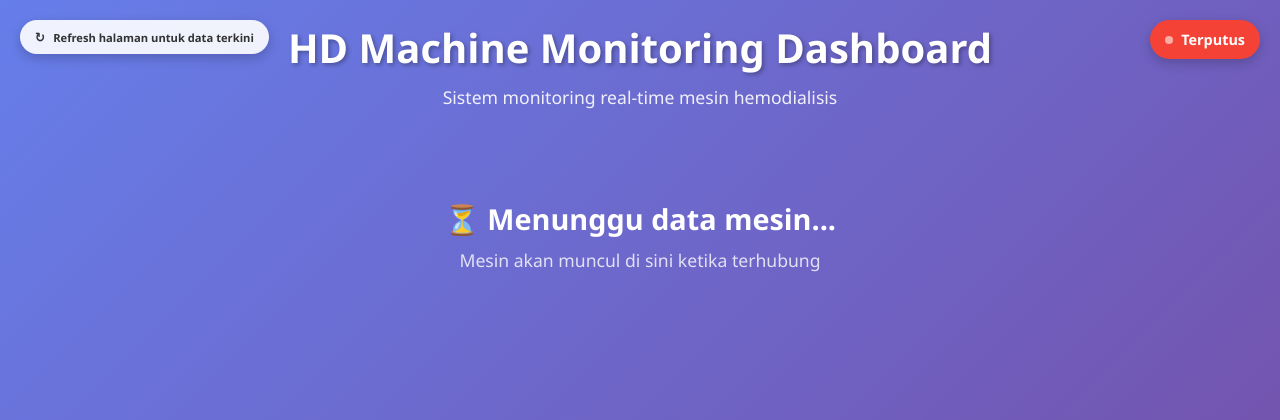
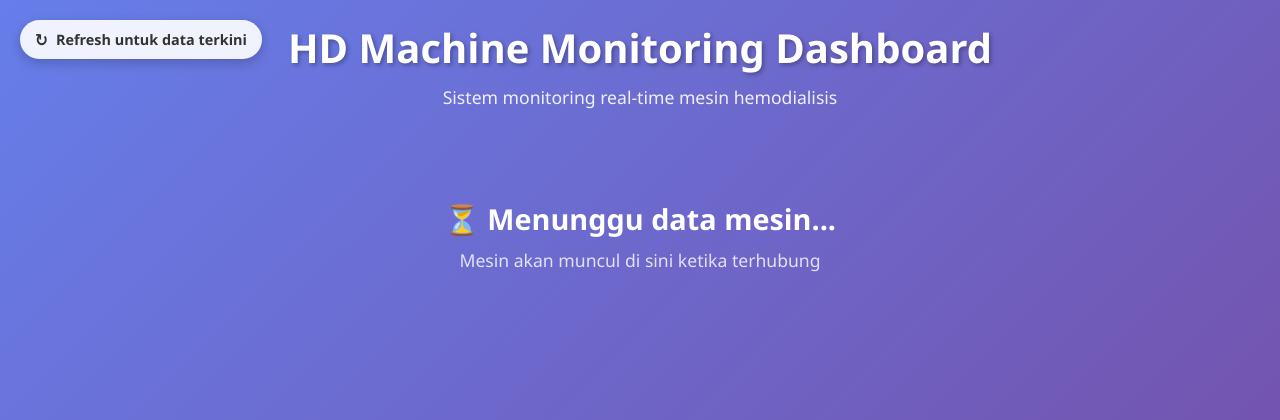
Before and after one commit to rifai-ahmad11/devmonitoring-hd, a Flask app: page / in a window 1280 px wide. Shown: the top 420 px of the page. Run offline with Flask 3, Linux system fonts and the light colour scheme; the visitor is signed in with stand-in values (Sample User, id 1); data that the repository does not hold is empty.

Commit message:
index.html, delete connection failed

```diff
--- a/templates/index.html
+++ b/templates/index.html
@@ -249,29 +249,6 @@
             opacity: 0.8;
         }
 
-        .connection-status {
-            position: fixed;
-            top: 20px;
-            right: 20px;
-            padding: 10px 15px;
-            border-radius: 20px;
-            font-size: 0.9em;
-            font-weight: bold;
-            display: flex;
-            align-items: center;
-            gap: 8px;
-            box-shadow: 0 4px 12px rgba(0, 0, 0, 0.2);
-        }
-
-        .connection-status.connected {
-            background-color: #4caf50;
-            color: white;
-        }
-
-        .connection-status.disconnected {
-            background-color: #f44336;
-            color: white;
-        }
 
         /* Refresh button di pojok kiri atas */
         .refresh-btn {
@@ -282,7 +259,7 @@
             color: #333;
             padding: 8px 15px;
             border-radius: 20px;
-            font-size: 0.7em;
+            font-size: 0.9em;
             font-weight: bold;
             display: flex;
             align-items: center;
@@ -573,13 +550,9 @@
     </div>
 
     <div class="refresh-btn" id="refreshButton">
-        <span class="refresh-icon">↻</span> Refresh halaman untuk data terkini
+        <span class="refresh-icon">↻</span> Refresh untuk data terkini
     </div>
 
-    <div class="connection-status disconnected" id="connectionStatus">
-        <span class="status-dot"></span>
-        <span id="statusText">Terputus</span>
-    </div>
 
     <!-- Maintenance Modal -->
     <div id="maintenanceModal" class="modal">
@@ -755,8 +728,6 @@
             const maintenanceCount = data.maintenance_count || 0;
 
             // Buat badge-badge
-            const errorCount = data.error_count || 0;
-
 
             const maintenanceBadgeHTML = maintenanceCount > 0 ?
                 `<span class="maintenance-badge" data-machine-id="${machineId}">⚠️ ${maintenanceCount} Maintenance</span>` : '';
@@ -777,10 +748,6 @@
                     </div>
                 </div>
                 <div class="machine-info">
-                    <div class="info-row">
-                        <span class="info-label">Total Kegagalan Koneksi</span>
-                        <span class="info-value ${errorCount > 0 ? 'error-value' : ''}">${errorCount}</span>
-                    </div>
                     <div class="info-row">
                         <span class="info-label">Jumlah Maintenance Diperlukan</span>
                         <span class="info-value ${maintenanceCount > 0 ? 'error-value' : ''}">${maintenanceCount}</span>
@@ -857,8 +824,6 @@
             const maintenanceCount = data.maintenance_count || 0;
 
             // Buat badge-badge
-            const errorCount = data.error_count || 0;
-
             const maintenanceBadgeHTML = maintenanceCount > 0 ?
                 `<span class="maintenance-badge" data-machine-id="${machineId}">⚠️ ${maintenanceCount} Maintenance</span>` : '';
 
@@ -878,10 +843,6 @@
                     </div>
                 </div>
                 <div class="machine-info">
-                    <div class="info-row">
-                        <span class="info-label">Total Kegagalan Koneksi</span>
-                        <span class="info-value ${errorCount > 0 ? 'error-value' : ''}">${errorCount}</span>
-                    </div>
                     <div class="info-row">
                         <span class="info-label">Jumlah Maintenance Diperlukan</span>
                         <span class="info-value ${maintenanceCount > 0 ? 'error-value' : ''}">${maintenanceCount}</span>
```
